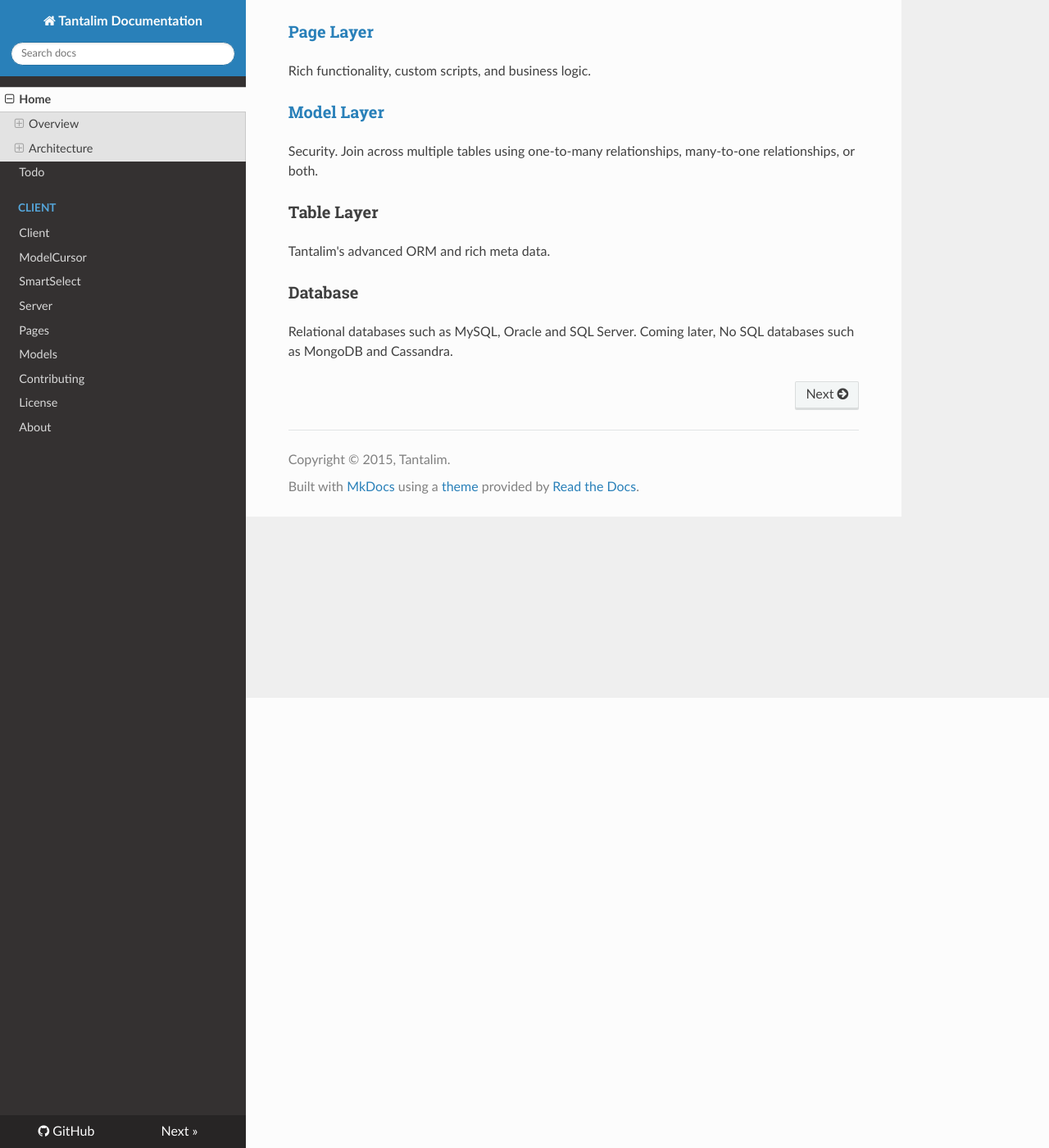
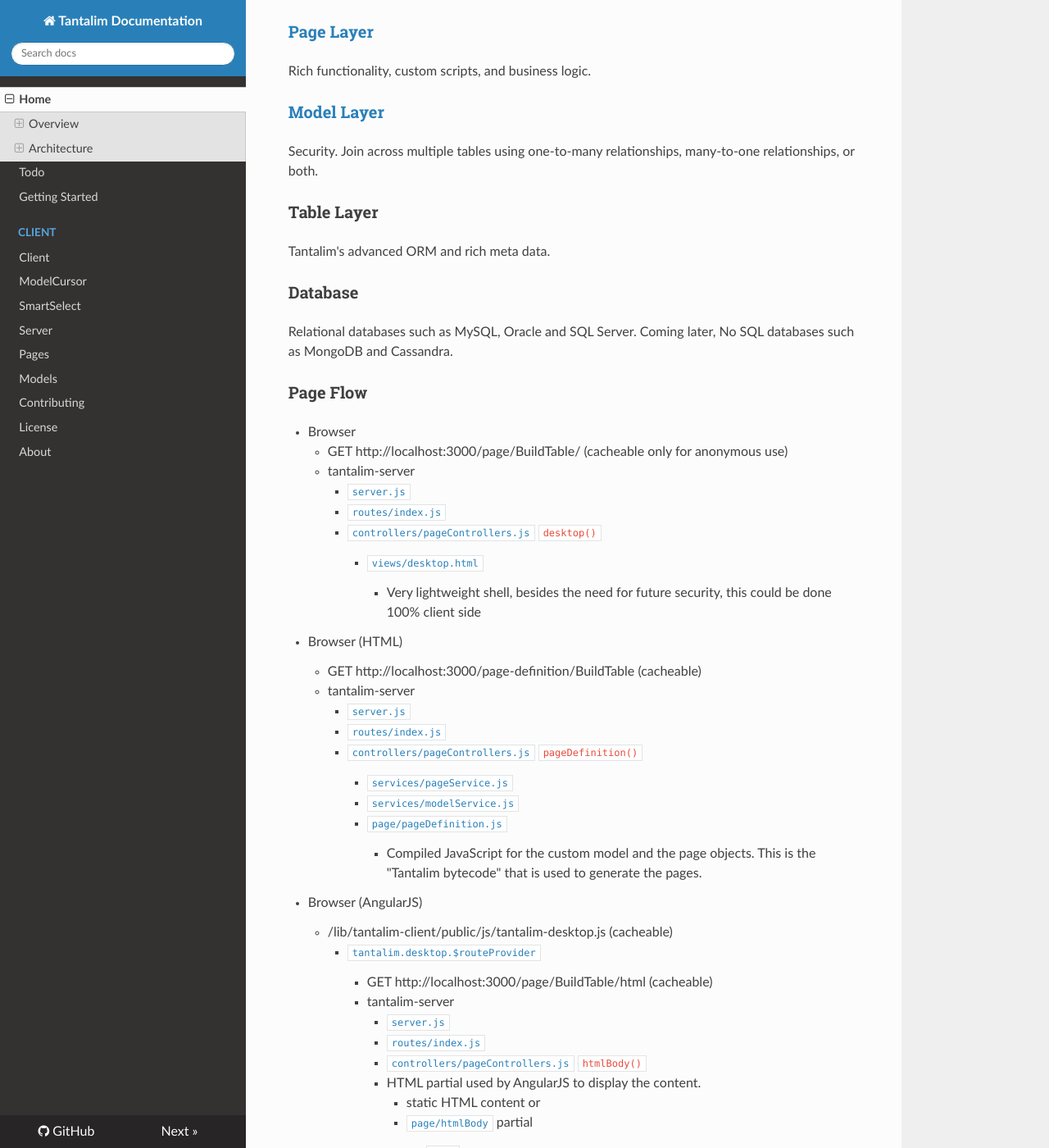
Before and after one commit to tantalim/tantalim-docs, an MkDocs documentation site: the page built from docs/index.md, in a window 1280 px wide and 1400 px high, scrolled down 549 px. Shown: the whole window at 82% size. Built offline with MkDocs 1.6.1, drawn with Linux system fonts in a browser that asks for light colours; nearby versions of some CDN libraries; old or Windows-style settings are respelled for this version of MkDocs; some of the changed text lies outside the part shown.

Commit message:
add getting started guide and page flow

```diff
--- a/docs/index.md
+++ b/docs/index.md
@@ -34,3 +34,56 @@ Tantalim's advanced ORM and rich meta data.
 ### Database
 
 Relational databases such as MySQL, Oracle and SQL Server. Coming later, No SQL databases such as MongoDB and Cassandra.
+
+### Page Flow
+
+* Browser
+    * GET http://localhost:3000/page/BuildTable/ (cacheable only for anonymous use)
+    * tantalim-server
+        * [`server.js`](https://github.com/tantalim/tantalim-server/blob/master/server.js)
+        * [`routes/index.js`](https://github.com/tantalim/tantalim-server/blob/master/app/routes/index.js)
+        * [`controllers/pageControllers.js`](https://github.com/tantalim/tantalim-server/blob/master/app/controllers/pageController.js)
+         `desktop()`
+            * [`views/desktop.html`](https://github.com/tantalim/tantalim-server/blob/master/app/views/desktop.html)
+                * Very lightweight shell, besides the need for future security, this could be done 100% client side
+* Browser (HTML)
+    * GET http://localhost:3000/page-definition/BuildTable (cacheable)
+    * tantalim-server
+        * [`server.js`](https://github.com/tantalim/tantalim-server/blob/master/server.js)
+        * [`routes/index.js`](https://github.com/tantalim/tantalim-server/blob/master/app/routes/index.js)
+        * [`controllers/pageControllers.js`](https://github.com/tantalim/tantalim-server/blob/master/app/controllers/pageController.js)
+         `pageDefinition()`
+            * [`services/pageService.js`](https://github.com/tantalim/tantalim-server/blob/master/app/services/pageService.js)
+            * [`services/modelService.js`](https://github.com/tantalim/tantalim-server/blob/master/app/services/modelService.js)
+            * [`page/pageDefinition.js`](https://github.com/tantalim/tantalim-server/blob/master/app/views/page/pageDefinition.js)
+                * Compiled JavaScript for the custom model and the page objects. This is the "Tantalim bytecode" that
+                is used to generate the pages.
+
+* Browser (AngularJS)
+    * /lib/tantalim-client/public/js/tantalim-desktop.js (cacheable)
+        * [`tantalim.desktop.$routeProvider`](https://github.com/tantalim/tantalim-client/blob/master/public/js/page/main.js)
+            * GET http://localhost:3000/page/BuildTable/html (cacheable)
+            * tantalim-server
+                * [`server.js`](https://github.com/tantalim/tantalim-server/blob/master/server.js)
+                * [`routes/index.js`](https://github.com/tantalim/tantalim-server/blob/master/app/routes/index.js)
+                * [`controllers/pageControllers.js`](https://github.com/tantalim/tantalim-server/blob/master/app/controllers/pageController.js)
+                 `htmlBody()`
+                * HTML partial used by AngularJS to display the content.
+                    * static HTML content or
+                    * [`page/htmlBody`](https://github.com/tantalim/tantalim-server/blob/master/app/views/page/htmlBody.html) partial
+                        * [`page`](https://github.com/tantalim/tantalim-server/blob/master/app/views/partials/page.html)
+                            * [`html_view`](https://github.com/tantalim/tantalim-server/blob/master/app/views/partials/html_view.html)
+                                * [`html_view_single`](https://github.com/tantalim/tantalim-server/blob/master/app/views/partials/html_view_single.html)
+        * [`tantalim.desktop.PageController`](https://github.com/tantalim/tantalim-client/blob/master/public/js/page/pageController.js)
+            * [`tantalim.common.PageService`](https://github.com/tantalim/tantalim-client/blob/master/public/js/common/pageService.js)
+            * [`tantalim.common.ModelCursor`](https://github.com/tantalim/tantalim-client/blob/master/public/js/common/modelCursor.js)
+            * [`tantalim.common.ModelSaver`](https://github.com/tantalim/tantalim-client/blob/master/public/js/common/modelSaver.js)
+            * [`tantalim.desktop.PageCursor`](https://github.com/tantalim/tantalim-client/blob/master/public/js/page/pageCursor.js)
+            * ...and more
+            * GET http://localhost:3000/data/BuildTable (dynamic)
+            * tantalim-server
+                * [`server.js`](https://github.com/tantalim/tantalim-server/blob/master/server.js)
+                * [`routes/index.js`](https://github.com/tantalim/tantalim-server/blob/master/app/routes/index.js)
+                * [`controllers/dataController.js`](https://github.com/tantalim/tantalim-server/blob/master/app/controllers/dataController.js)
+                 `query()`
+                    * [`services/dataReader.js`](https://github.com/tantalim/tantalim-server/blob/master/app/services/dataReader.js)
--- a/mkdocs.yml
+++ b/mkdocs.yml
@@ -8,6 +8,7 @@ repo_url: https://github.com/tantalim/tantalim-docs/
 pages:
 - ['index.md', 'Home']
 - ['todo.md', 'Todo']
+- ['getting-started.md', 'Getting Started']
 - ['client/client.md', 'Client', 'Client']
 - ['client/model-cursor.md', 'Client', 'ModelCursor']
 - ['client/select.md', 'Client', 'SmartSelect']
```
Also changed, not shown: docs/getting-started.md (added, +14 -0 lines), docs/license.md (+2 -2 lines), docs/todo.md (+0 -4 lines).
